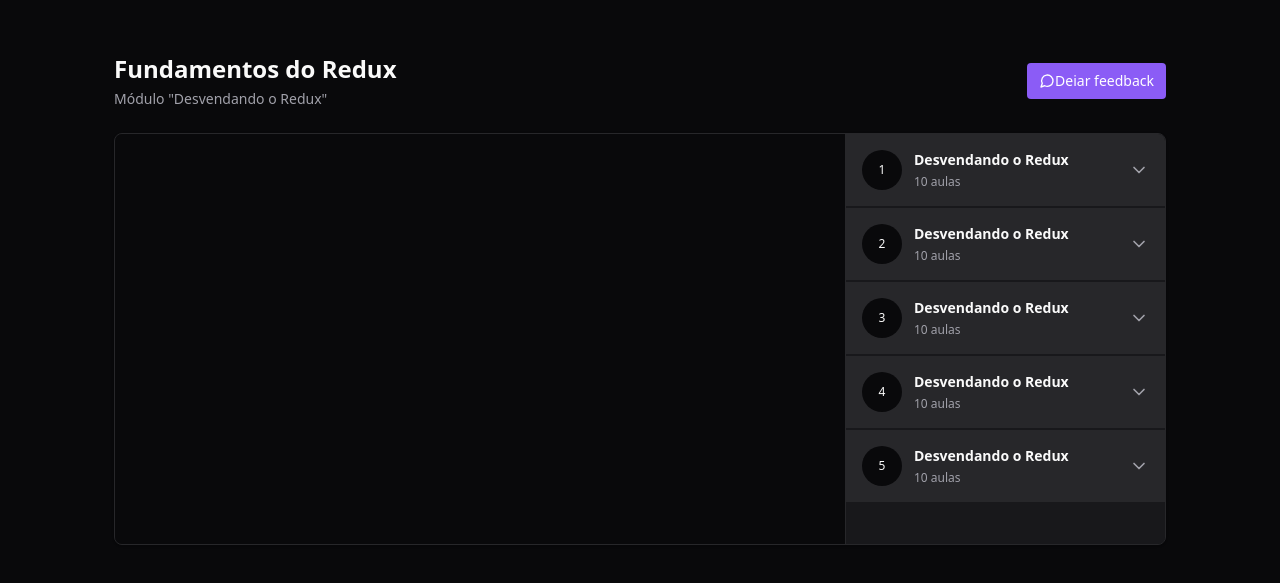
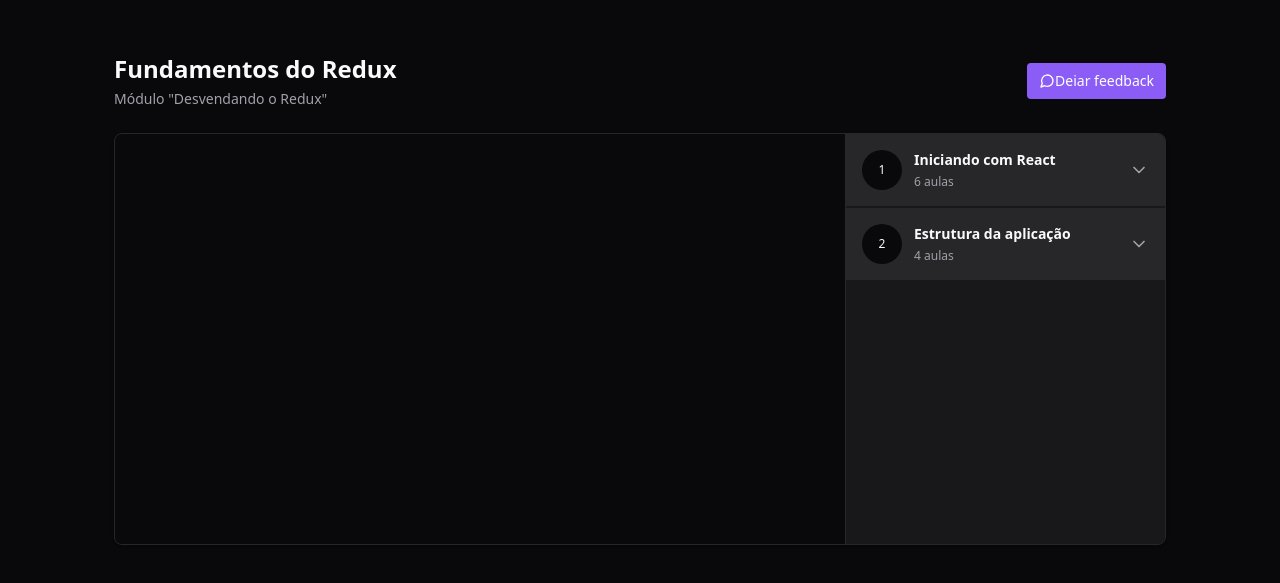
Before and after one commit to ylyra/redux-zustand, a React (Vite) app: page / in a window 1280 px wide. Shown: the part 101-684 px from the top of the page. Built offline with nearby package versions, Linux system fonts and the light colour scheme.

Commit message:
feat: added reducer for player

```diff
--- a/src/components/Module/index.tsx
+++ b/src/components/Module/index.tsx
@@ -1,5 +1,6 @@
 import * as Collapsible from '@radix-ui/react-collapsible'
 import { ChevronDown } from 'lucide-react'
+import { useAppSelector } from '../../store'
 import { Lesson } from './Lesson'
 
 interface Props {
@@ -9,6 +10,10 @@
 }
 
 export function Module({ lessonsAmount, title, moduleIndex }: Props) {
+  const lessons = useAppSelector(
+    (state) => state.player.course.modules[moduleIndex].lessons,
+  )
+
   return (
     <Collapsible.Root>
       <Collapsible.Trigger className="group flex w-full items-center  space-x-3 bg-zinc-800 p-4">
@@ -26,9 +31,13 @@
 
       <Collapsible.Content>
         <nav className="relative flex flex-col space-y-4 p-6">
-          <Lesson title="Fundamentos do Redux" duration="09:13" />
-          <Lesson title="Fundamentos do Redux" duration="09:13" />
-          <Lesson title="Fundamentos do Redux" duration="09:13" />
+          {lessons.map((lesson) => (
+            <Lesson
+              key={`lesson-${lesson.id}`}
+              title={lesson.title}
+              duration={lesson.duration}
+            />
+          ))}
         </nav>
       </Collapsible.Content>
     </Collapsible.Root>
--- a/src/pages/Player.tsx
+++ b/src/pages/Player.tsx
@@ -2,8 +2,11 @@
 import { Header } from '../components/Header'
 import { Module } from '../components/Module'
 import { Video } from '../components/Video'
+import { useAppSelector } from '../store'
 
 export function Player() {
+  const modules = useAppSelector((state) => state.player.course.modules)
+
   return (
     <div className="flex min-h-screen items-center justify-center bg-zinc-950 text-zinc-50">
       <div className="flex w-full max-w-[1100px] flex-col space-y-6 px-6">
@@ -21,32 +24,15 @@
             <Video />
           </div>
 
-          <aside className="absolute bottom-0 right-0 top-0 w-80 divide-y-2 divide-zinc-900 overflow-y-scroll border-l border-zinc-800 bg-zinc-900 scrollbar-thin scrollbar-track-zinc-950 scrollbar-thumb-zinc-800">
-            <Module
-              title="Desvendando o Redux"
-              lessonsAmount={10}
-              moduleIndex={0}
-            />
-            <Module
-              title="Desvendando o Redux"
-              lessonsAmount={10}
-              moduleIndex={1}
-            />
-            <Module
-              title="Desvendando o Redux"
-              lessonsAmount={10}
-              moduleIndex={2}
-            />
-            <Module
-              title="Desvendando o Redux"
-              lessonsAmount={10}
-              moduleIndex={3}
-            />
-            <Module
-              title="Desvendando o Redux"
-              lessonsAmount={10}
-              moduleIndex={4}
-            />
+          <aside className="absolute bottom-0 right-0 top-0 w-80 divide-y-2 divide-zinc-900 overflow-y-auto border-l border-zinc-800 bg-zinc-900 scrollbar-thin scrollbar-track-zinc-950 scrollbar-thumb-zinc-800">
+            {modules.map((module, index) => (
+              <Module
+                title={module.title}
+                lessonsAmount={module.lessons.length}
+                moduleIndex={index}
+                key={`module-${module.id}`}
+              />
+            ))}
           </aside>
         </main>
       </div>
--- a/src/store/index.ts
+++ b/src/store/index.ts
@@ -1,10 +1,12 @@
 import { configureStore } from '@reduxjs/toolkit'
 import { TypedUseSelectorHook, useSelector } from 'react-redux'
+import { player } from './slices/player'
 
 export const store = configureStore({
-  reducer: {},
+  reducer: {
+    player,
+  },
 })
 
 export type RootState = ReturnType<typeof store.getState>
-
 export const useAppSelector: TypedUseSelectorHook<RootState> = useSelector
--- /dev/null
+++ b/src/store/slices/player.ts
@@ -0,0 +1,65 @@
+import { createSlice } from '@reduxjs/toolkit'
+
+const playerSlice = createSlice({
+  name: 'player',
+  initialState: {
+    course: {
+      modules: [
+        {
+          id: '1',
+          title: 'Iniciando com React',
+          lessons: [
+            { id: 'Jai8w6K_GnY', title: 'CSS Modules', duration: '13:45' },
+            {
+              id: 'w-DW4DhDfcw',
+              title: 'Estilização do Post',
+              duration: '10:05',
+            },
+            {
+              id: 'D83-55LUdKE',
+              title: 'Componente: Header',
+              duration: '06:33',
+            },
+            {
+              id: 'W_ATsETujaY',
+              title: 'Componente: Sidebar',
+              duration: '09:12',
+            },
+            { id: 'Pj8dPeameYo', title: 'CSS Global', duration: '03:23' },
+            {
+              id: '8KBq2vhwbac',
+              title: 'Form de comentários',
+              duration: '11:34',
+            },
+          ],
+        },
+        {
+          id: '2',
+          title: 'Estrutura da aplicação',
+          lessons: [
+            {
+              id: 'gE48FQXRZ_o',
+              title: 'Componente: Comment',
+              duration: '13:45',
+            },
+            { id: 'Ng_Vk4tBl0g', title: 'Responsividade', duration: '10:05' },
+            {
+              id: 'h5JA3wfuW1k',
+              title: 'Interações no JSX',
+              duration: '06:33',
+            },
+            {
+              id: '1G0vSTqWELg',
+              title: 'Utilizando estado',
+              duration: '09:12',
+            },
+          ],
+        },
+      ],
+    },
+  },
+
+  reducers: {},
+})
+
+export const player = playerSlice.reducer
```
